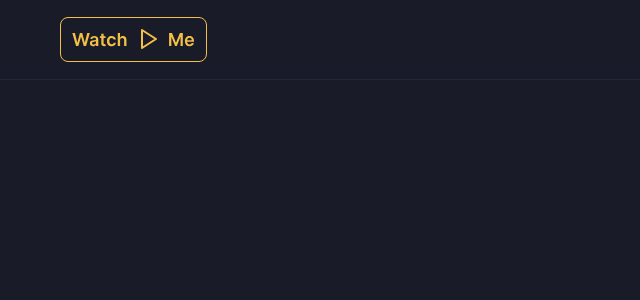
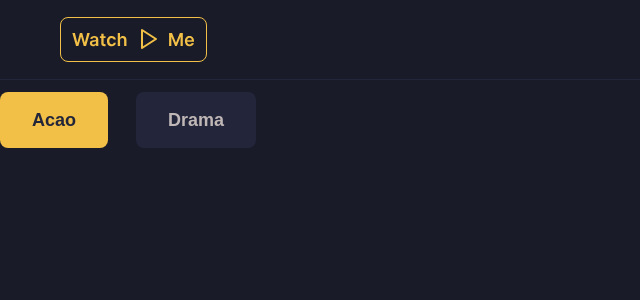
Before and after one commit to jardelgoncalves-dev/watch-me, a React app in the folder watch-me-react/: page / in a window 1280 px wide. Shown: the top 300 px of the page, without its empty margins (0-640 px from the left). Built offline with nearby package versions, Linux system fonts and the light colour scheme.

Commit message:
chore: select button component display

```diff
--- a/watch-me-react/src/App.tsx
+++ b/watch-me-react/src/App.tsx
@@ -1,10 +1,16 @@
 import { Header } from './components/Header'
+import { SelectButton, SelectButtonOptionProp } from './components/SelectButton'
 import './styles/global.scss';
 
 export function App() {
+  const options: SelectButtonOptionProp[] = [
+    { label: 'Acao', value: 'acao'},
+    { label: 'Drama', value: 'drama'},
+  ]
   return (
     <div className="app">
       <Header />
+      <SelectButton options={options} />
     </div>
   )
 }
```
